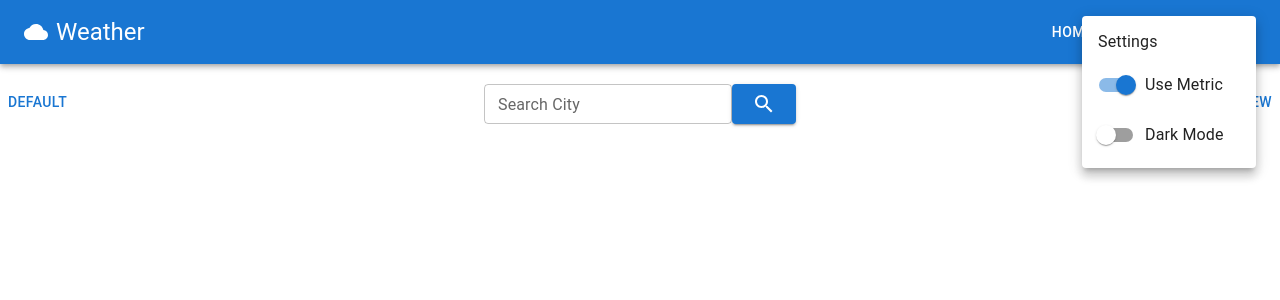
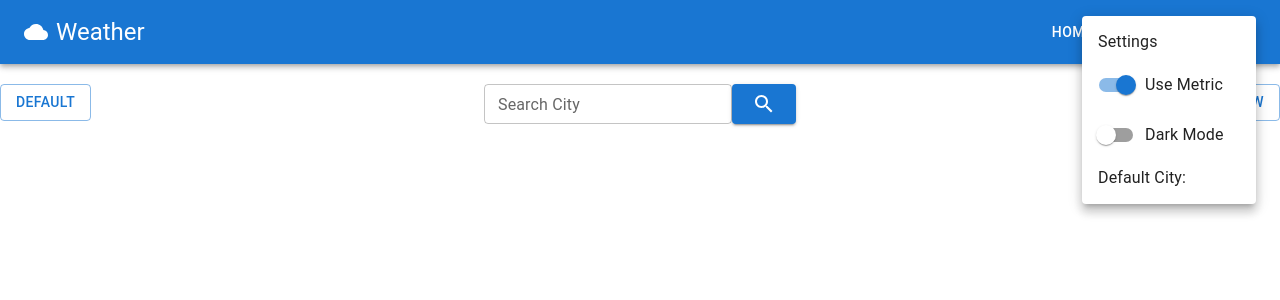
Before and after one commit to yoav-ro/Yoav-Ronen-01-06-2022, a React (Create React App) app: page / in a window 1280 px wide. Both pictures are taken after a click on the button 1236 px from the left and 32 px from the top of the page. Shown: the top 300 px of the page. Built offline with nearby package versions, Linux system fonts and the light colour scheme; no server answers.

Commit message:
manually chaning defualt city

```diff
--- a/src/components/homePage/cityDisplay/MainCityDisplay.jsx
+++ b/src/components/homePage/cityDisplay/MainCityDisplay.jsx
@@ -1,10 +1,14 @@
-import { Grid, Typography, Paper } from "@mui/material";
-import React from "react";
+import { Grid, Typography, Paper, Button, Snackbar, Alert } from "@mui/material";
+import React, { useState } from "react";
 import DayForecast from "./dayForecast";
 import CityHeader from "./cityHeader";
-import { useSelector } from "react-redux";
+import { useDispatch, useSelector } from "react-redux";
+import { setDefaultCity } from "../../../utils/actions";
 
 function CityDisplay({ weatherData, cityData }) {
+    const [openAlert, setOpenAlert] = useState(false);
+    const dispatch = useDispatch();
+
     const prefrences = useSelector(state => state.prefReducer);
     if (weatherData === "") {
         return <></>;
@@ -18,6 +22,19 @@ function CityDisplay({ weatherData, cityData }) {
     const unitLetter = weatherUnit === "Metric" ? "C" : "F";
     const iconStr = currWeather["WeatherIcon"] < 10 ? "0" + currWeather["WeatherIcon"] : currWeather["WeatherIcon"];
     const iconImgUrl = `https://developer.accuweather.com/sites/default/files/${iconStr}-s.png`;
+
+    const handleClick = () => {
+        dispatch(setDefaultCity(cityData));
+        setOpenAlert(true);
+    }
+
+    const handleClose = (event, reason) => {
+        if (reason === 'clickaway') {
+            return;
+        }
+
+        setOpenAlert(false);
+    };
 
     return (
         <Paper sx={{ mt: "40px", padding: "20px" }} elevation={5}>
@@ -34,8 +51,6 @@ function CityDisplay({ weatherData, cityData }) {
                     <Grid item sx={{ mt: "20px" }}>
                         <img src={iconImgUrl} />
                     </Grid>
-
-
                 </Grid>
                 <Grid item justifyContent="center" container spacing={5}>
                     {dailyForeCasts.map((day, key) => {
@@ -46,7 +61,21 @@ function CityDisplay({ weatherData, cityData }) {
                         )
                     })}
                 </Grid>
+                <Grid item container justifyContent="center">
+                    <Button onClick={handleClick}>Set as default</Button>
+                </Grid>
             </Grid>
+
+            <Snackbar
+                anchorOrigin={{ vertical: "top", horizontal: "right" }}
+                open={openAlert}
+                onClose={handleClose}
+                autoHideDuration={2000}
+            >
+                <Alert severity="success" onClose={handleClose}>
+                    Default city is now {cityData.cityName}
+                </Alert>
+            </Snackbar>
         </Paper>
 
     )
--- a/src/components/homePage/controlBar.jsx
+++ b/src/components/homePage/controlBar.jsx
@@ -15,14 +15,14 @@ function ControlBar({ }) {
 
     return (
         <Grid container>
-            <Grid item xs={2}>
-                <Button onClick={handleDefaultClick}>Default</Button>
+            <Grid item xs={2} textAlign="start">
+                <Button onClick={handleDefaultClick} variant="outlined">Default</Button>
             </Grid>
             <Grid item xs={8}>
                 <SearchBar />
             </Grid>
             <Grid item xs={2} textAlign="end">
-                <Button>Chart View</Button>
+                <Button variant="outlined">Chart View</Button>
             </Grid>
         </Grid>
     )
--- a/src/components/navbar/settingsMenu.jsx
+++ b/src/components/navbar/settingsMenu.jsx
@@ -1,9 +1,13 @@
+import { useSelect } from "@mui/base";
 import { FormControlLabel, FormGroup, Menu, MenuItem, Switch } from "@mui/material";
 import React from "react";
-import { useDispatch } from "react-redux";
+import { useDispatch, useSelector } from "react-redux";
 import { setWeatherUnit } from "../../utils/actions";
 
 function SettingsMenu({ anchorEl, onClose, setDarkMode }) {
+    const prefrences = useSelector(state => state.prefReducer);
+    console.log(prefrences);
+    const defaultCity = prefrences.defaultCityData ? prefrences.defaultCityData.cityName : "";
     const dispatch = useDispatch();
 
     const handleChange = (e) => {
@@ -42,6 +46,9 @@ function SettingsMenu({ anchorEl, onClose, setDarkMode }) {
                     <FormControlLabel control={<Switch onChange={handleChangeDarkMode} />} label="Dark Mode" />
                 </FormGroup>
             </MenuItem>
+            <MenuItem>
+                Default City: {defaultCity}
+            </MenuItem>
         </Menu>
     )
 }
```
